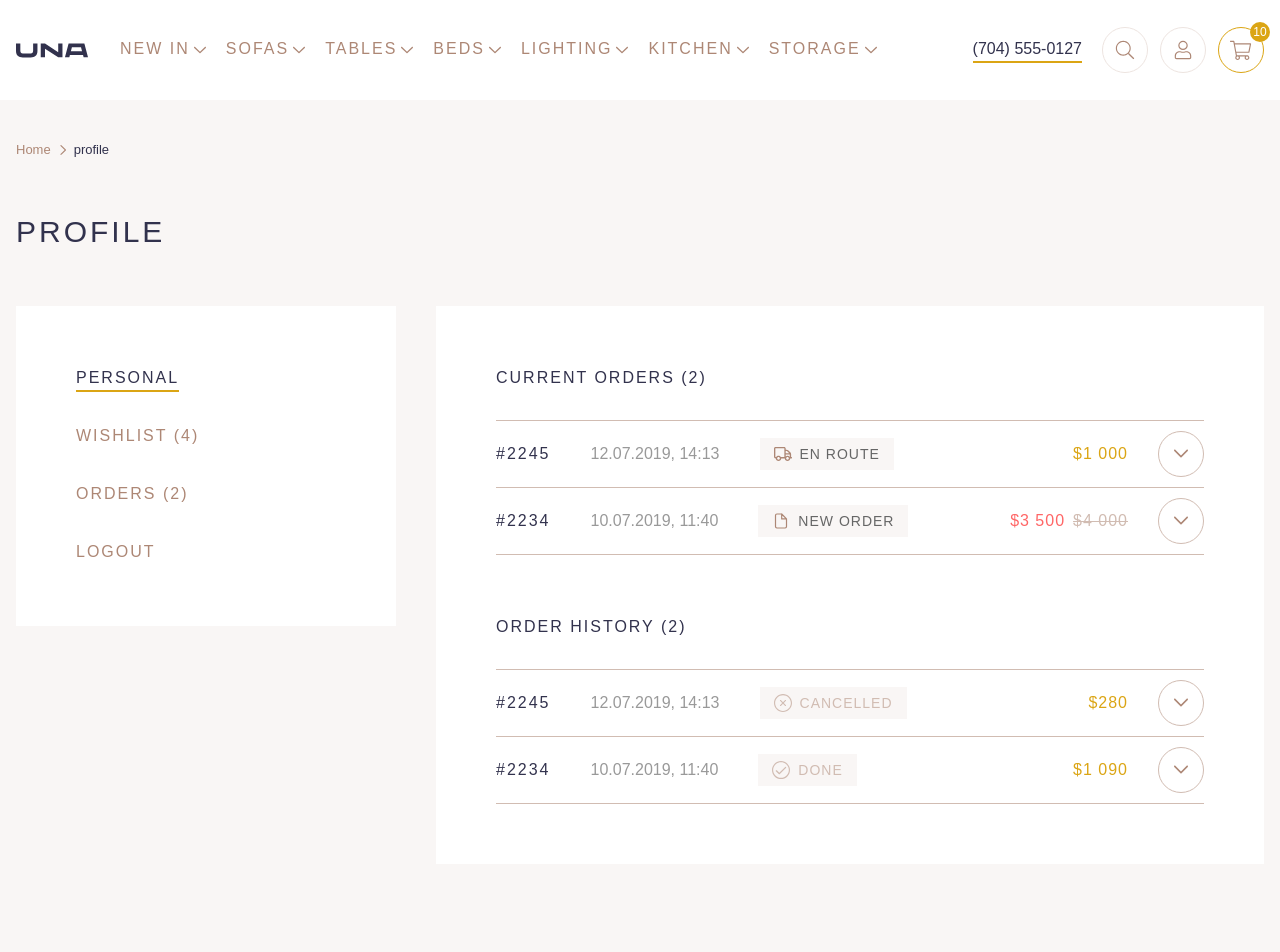
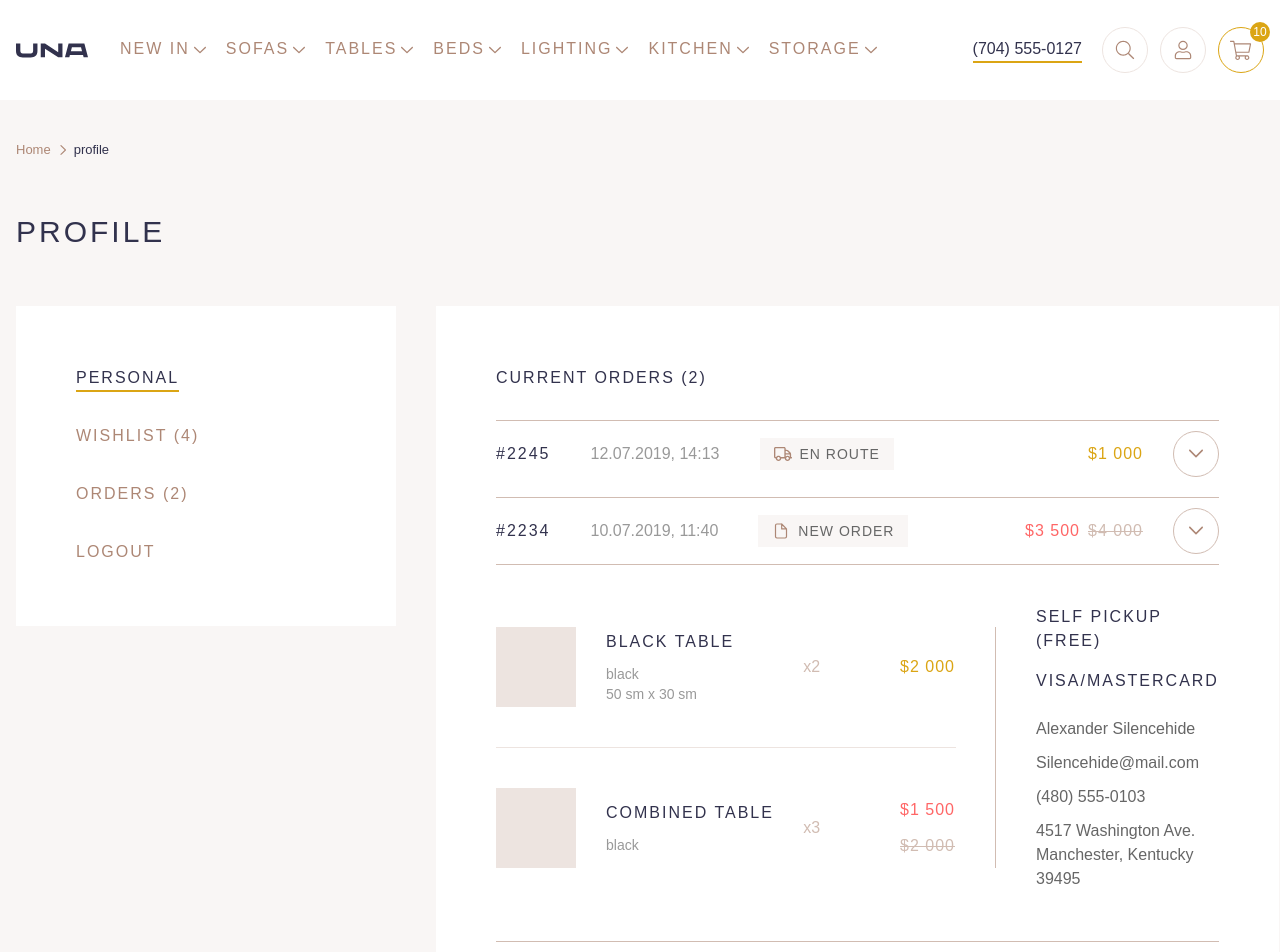
Before and after one commit to SilenceHide/Una-Projects, a Next.js app: page /profile in a window 1280 px wide. Shown: the top 952 px of the page. Built offline with nearby package versions, Linux system fonts and the light colour scheme.

Commit message:
making orders

```diff
--- a/src/pages/profile.tsx
+++ b/src/pages/profile.tsx
@@ -630,10 +630,13 @@ export default function Profile() {
                     <h2 className="order-current_title uppercase tracking-[2px] font-medium border-b border-disable-color pb-[30px]">
                       Current orders (2)
                     </h2>
-                    <div className="order_wrapper flex lg:flex-row flex-col lg:items-center justify-between lg:gap-0 gap-3 border-b border-disable-color pb-[10px] cursor-pointer">
+                    <div className="order_main-wrapper border-b border-disable-color pb-[10px]">
+                      <div className="order_wrapper flex lg:flex-row flex-col lg:items-center justify-between lg:gap-0 gap-3 pb-[10px] cursor-pointer">
                         <div className="order_left-wrapper flex items-center md:gap-10 lg:justify-normal justify-between sm:flex-nowrap flex-wrap">
                           <p className="order_number uppercase font-medium tracking-[2px]">#2245</p>
-                        <p className="order_date text-placeholder-text-color">12.07.2019, 14:13</p>
+                          <p className="order_date text-placeholder-text-color">
+                            12.07.2019, 14:13
+                          </p>
                           <div className="order_status-wrapper flex items-center gap-2 bg-main-bg-color px-[14px] py-[6px]">
                             <Image
                               src={"/icons/Icon name=truck.svg"}
@@ -662,10 +665,14 @@ export default function Profile() {
                           </div>
                         </div>
                       </div>
-                    <div className="order_wrapper flex lg:flex-row flex-col lg:items-center justify-between lg:gap-0 gap-3 border-b border-disable-color pb-[10px] cursor-pointer">
+                    </div>
+                    <div className="order_main-wrapper border-b border-disable-color pb-[10px]">
+                      <div className="order_wrapper flex lg:flex-row flex-col lg:items-center justify-between lg:gap-0 gap-3  cursor-pointer">
                         <div className="order_left-wrapper flex items-center md:gap-10 lg:justify-normal justify-between sm:flex-nowrap flex-wrap">
                           <p className="order_number uppercase font-medium tracking-[2px]">#2234</p>
-                        <p className="order_date text-placeholder-text-color">10.07.2019, 11:40</p>
+                          <p className="order_date text-placeholder-text-color">
+                            10.07.2019, 11:40
+                          </p>
                           <div className="order_status-wrapper flex items-center gap-2 bg-main-bg-color px-[14px] py-[6px]">
                             <Image
                               src={"/icons/Icon name=document.svg"}
@@ -697,15 +704,92 @@ export default function Profile() {
                           </div>
                         </div>
                       </div>
+                      <div className="order_product-costumer_wrapper border-t mt-[10px] border-disable-color sm:py-10 py-5 flex lg:items-center lg:flex-row flex-col">
+                        <div className="order_product-info_wrapper 2xl:max-w-[600px] lg:max-w-[500px] w-full lg:border-r lg:border-b-0 border-b border-disable-color lg:pr-10 lg:pb-0 sm:pb-10 pb-6">
+                          <div className="order_product-info_inner-wrapper flex items-center gap-[30px]">
+                            <div className="order_product_img w-[80px] h-[80px] min-w-[80px] bg-disable-text-color"></div>
+                            <div className="order_product_info-wrapper flex sm:items-center justify-between w-full sm:flex-row flex-col gap-4 sm:gap-0">
+                              <div className="order_product_info-left flex flex-col gap-[10px]">
+                                <p className="order_product-title uppercase tracking-[2px] font-medium">
+                                  black table
+                                </p>
+                                <div className="order_product-wrapper">
+                                  <p className="order_product-info text-sm text-placeholder-text-color">
+                                    black
+                                  </p>
+                                  <p className="order_product-info text-sm text-placeholder-text-color">
+                                    50 sm х 30 sm
+                                  </p>
+                                </div>
+                              </div>
+                              <div className="order_product_info-right flex items-center gap-20">
+                                <p className="order_product-number font-medium text-disable-color">
+                                  x2
+                                </p>
+                                <p className="order_product-price font-medium tracking-[1px] text-accent-color">
+                                  $2 000
+                                </p>
+                              </div>
+                            </div>
+                          </div>
+                          <div className="order_product-info_divider 2xl:w-[560px] lg:w-[460px] w-full h-[1px] bg-disable-text-color my-10"></div>
+                          <div className="order_product-info_inner-wrapper flex items-center gap-[30px]">
+                            <div className="order_product_img w-[80px] h-[80px] min-w-[80px] bg-disable-text-color"></div>
+                            <div className="order_product_info-wrapper flex sm:items-center justify-between w-full sm:flex-row flex-col gap-4 sm:gap-0">
+                              <div className="order_product_info-left flex flex-col gap-[10px]">
+                                <p className="order_product-title uppercase tracking-[2px] font-medium">
+                                  combined table
+                                </p>
+                                <div className="order_product-wrapper">
+                                  <p className="order_product-info text-sm text-placeholder-text-color">
+                                    black
+                                  </p>
+                                </div>
+                              </div>
+                              <div className="order_product_info-right flex items-center gap-20">
+                                <p className="order_product-number font-medium text-disable-color">
+                                  x3
+                                </p>
+                                <div className="order_product-price_wrapper flex gap-3 sm:flex-col">
+                                  <p className="order_product-price font-medium tracking-[1px] text-red-hot">
+                                    $1 500
+                                  </p>
+                                  <p className="order_product-price font-medium tracking-[1px] line-through text-disable-color">
+                                    $2 000
+                                  </p>
+                                </div>
+                              </div>
+                            </div>
+                          </div>
+                        </div>
+                        <div className="order_costumer-info_wrapper lg:pl-10 lg:pt-0 sm:pt-10 pt-6 flex flex-col gap-6">
+                          <div className="order_checkout-info tracking-[2px] uppercase font-medium flex flex-col gap-4">
+                            <p className="order_checkout_delivery-info">Self pickup (free)</p>
+                            <p className="order_checkout_payment-info">Visa/mastercard</p>
+                          </div>
+                          <div className="order_costumer-info text-sub-text-color flex flex-col gap-[10px]">
+                            <p className="order_costumer-name">Alexander Silencehide</p>
+                            <p className="order_costumer-email">Silencehide@mail.com</p>
+                            <p className="order_costumer-phone">(480) 555-0103</p>
+                            <p className="order_costumer-address">
+                              4517 Washington Ave. Manchester, Kentucky 39495
+                            </p>
+                          </div>
+                        </div>
+                      </div>
+                    </div>
                   </div>
                   <div className="order-history_wrapper flex flex-col gap-[10px]">
                     <h2 className="order-current_title uppercase tracking-[2px] font-medium border-b border-disable-color pb-[30px]">
                       order history (2)
                     </h2>
-                    <div className="order_wrapper flex lg:flex-row flex-col lg:items-center justify-between lg:gap-0 gap-3 border-b border-disable-color pb-[10px] cursor-pointer">
+                    <div className="order_main-wrapper border-b border-disable-color pb-[10px]">
+                      <div className="order_wrapper flex lg:flex-row flex-col lg:items-center justify-between lg:gap-0 gap-3 pb-[10px] cursor-pointer">
                         <div className="order_left-wrapper flex items-center md:gap-10 lg:justify-normal justify-between sm:flex-nowrap flex-wrap">
                           <p className="order_number uppercase font-medium tracking-[2px]">#2245</p>
-                        <p className="order_date text-placeholder-text-color">12.07.2019, 14:13</p>
+                          <p className="order_date text-placeholder-text-color">
+                            12.07.2019, 14:13
+                          </p>
                           <div className="order_status-wrapper flex items-center gap-2 bg-main-bg-color px-[14px] py-[6px]">
                             <Image
                               src={"/icons/cancel-disable.svg"}
@@ -732,10 +816,14 @@ export default function Profile() {
                           </div>
                         </div>
                       </div>
-                    <div className="order_wrapper flex lg:flex-row flex-col lg:items-center justify-between lg:gap-0 gap-3 border-b border-disable-color pb-[10px] cursor-pointer">
+                    </div>
+                    <div className="order_main-wrapper border-b border-disable-color pb-[10px]">
+                      <div className="order_wrapper flex lg:flex-row flex-col lg:items-center justify-between lg:gap-0 gap-3 pb-[10px] cursor-pointer">
                         <div className="order_left-wrapper flex items-center md:gap-10 lg:justify-normal justify-between sm:flex-nowrap flex-wrap">
                           <p className="order_number uppercase font-medium tracking-[2px]">#2234</p>
-                        <p className="order_date text-placeholder-text-color">10.07.2019, 11:40</p>
+                          <p className="order_date text-placeholder-text-color">
+                            10.07.2019, 11:40
+                          </p>
                           <div className="order_status-wrapper flex items-center gap-2 bg-main-bg-color px-[14px] py-[6px]">
                             <Image
                               src={"/icons/done-success.svg"}
@@ -759,6 +847,7 @@ export default function Profile() {
                               width={14}
                               height={10}
                             />
+                          </div>
                         </div>
                       </div>
                     </div>
```
Lines whose indentation alone changed are shown as unchanged.
